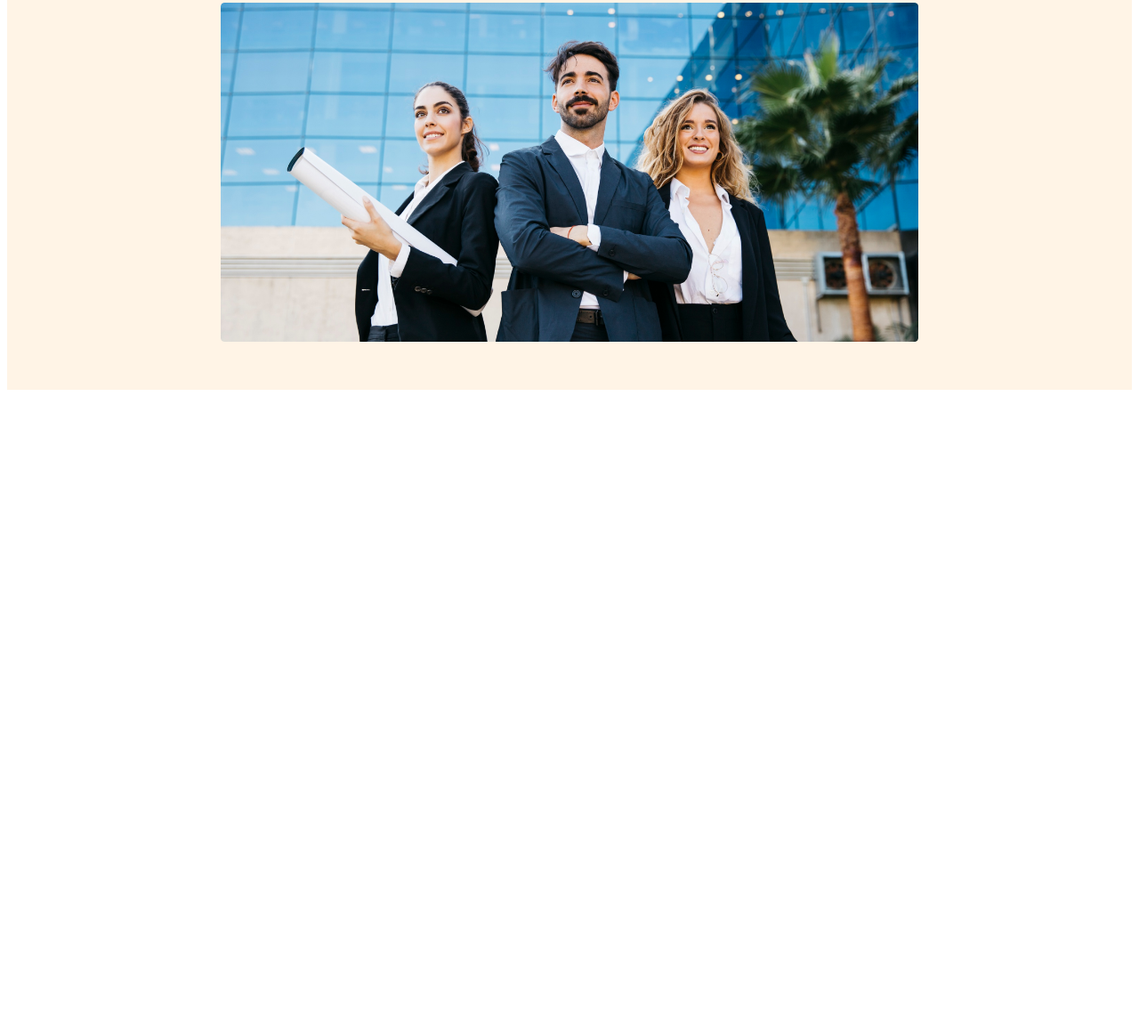
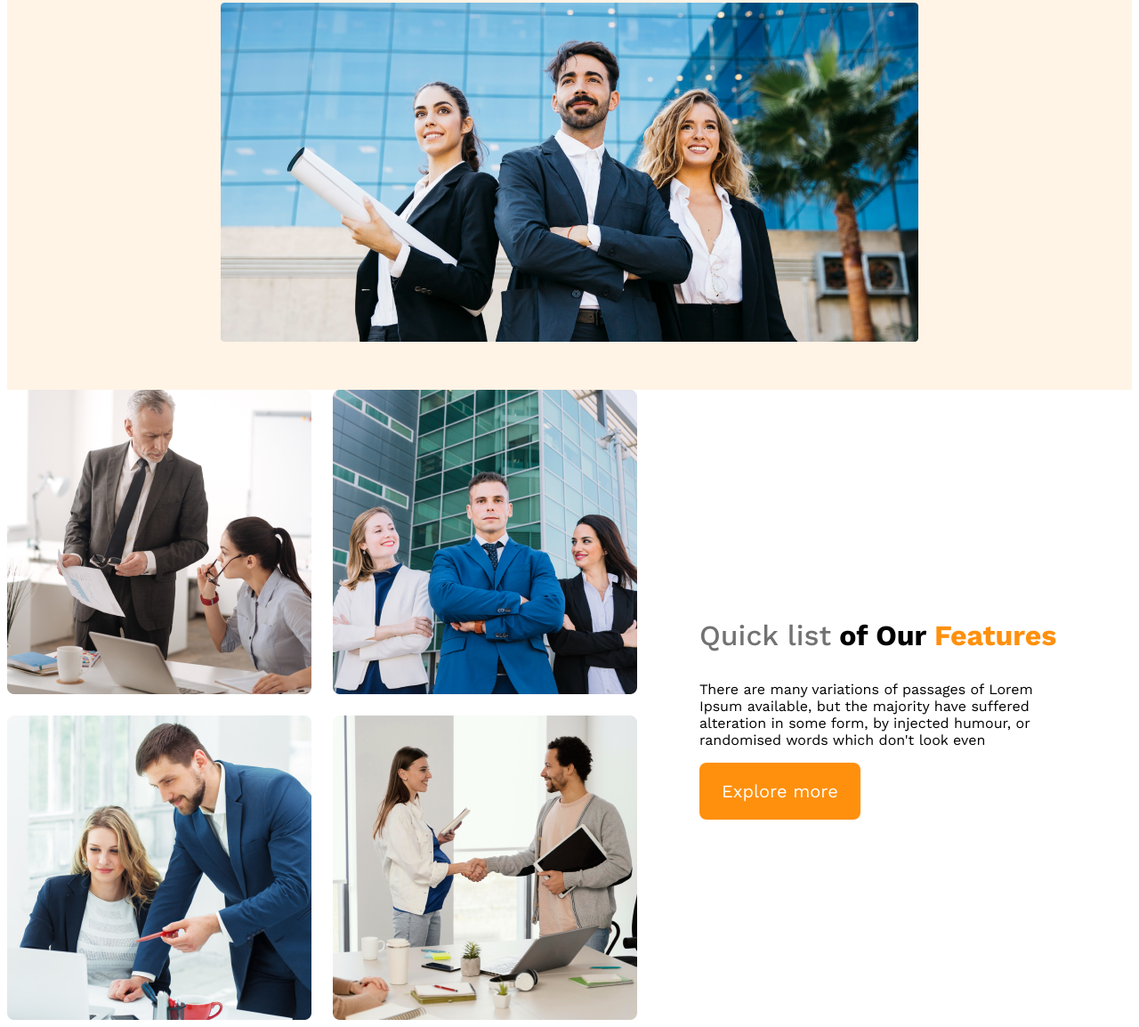
Before and after one commit to FojleTuhin/g3-architects, a plain HTML site: page index.html in a window 1280 px wide. Shown: the part 573-1727 px from the top of the page at 89% size. Before the commit the page ends 1019 px from the top, so only its background shows below. Drawn offline with nearby package versions, Linux system fonts and the light colour scheme.

Commit message:
teams add

```diff
--- a/index.html
+++ b/index.html
@@ -36,7 +36,28 @@
             <img src="images/banner.png" alt="">
         </div>
     </header>
+
+    <!-- header end here. -->
+    <!-- main start from here. -->
     <main>
+
+        <!-- teams sections. -->
+
+        <section class="teams-container">
+            <div class="teams-image-container">
+                <img src="images/team1.png" alt="">
+                <img src="images/team2.png" alt="">
+                <img src="images/team3.png" alt="">
+                <img src="images/team4.png" alt="">
+            </div>
+            <div class="teams-content">
+                <h3 class="teams-title"><span class="quick-list">Quick list</span> <span>of Our</span> <span class="text-features">Features</span></h3>
+                <p>There are many variations of passages of Lorem Ipsum available, but the majority have suffered alteration in some form, by injected humour, or randomised words which don't look even</p>
+
+                <button class="btn-primary">Explore more</button>
+
+            </div>
+        </section>
 
     </main>
     <footer>
--- a/style.css
+++ b/style.css
@@ -92,3 +92,40 @@ nav li a{
         padding: 50px;
     }
 }
+
+
+/* main start from here. */
+
+main{
+    max-width: 1440px;
+    margin: 0 auto;
+}
+
+.teams-container{
+    display: flex;
+    align-items: center;
+}
+
+.teams-image-container{
+    display: grid;
+    grid-template-columns: repeat(2,1fr);
+    gap: 1.5rem;
+}
+
+.teams-content{
+    padding-right:70px ;
+    padding-left: 70px;
+}
+
+.teams-title{
+    font-size: 2rem;
+}
+
+.quick-list{
+    color: #727272;
+    font-weight: 500;
+}
+.text-features{
+    color: #ff900e;
+    font-weight: 700;
+}
```
